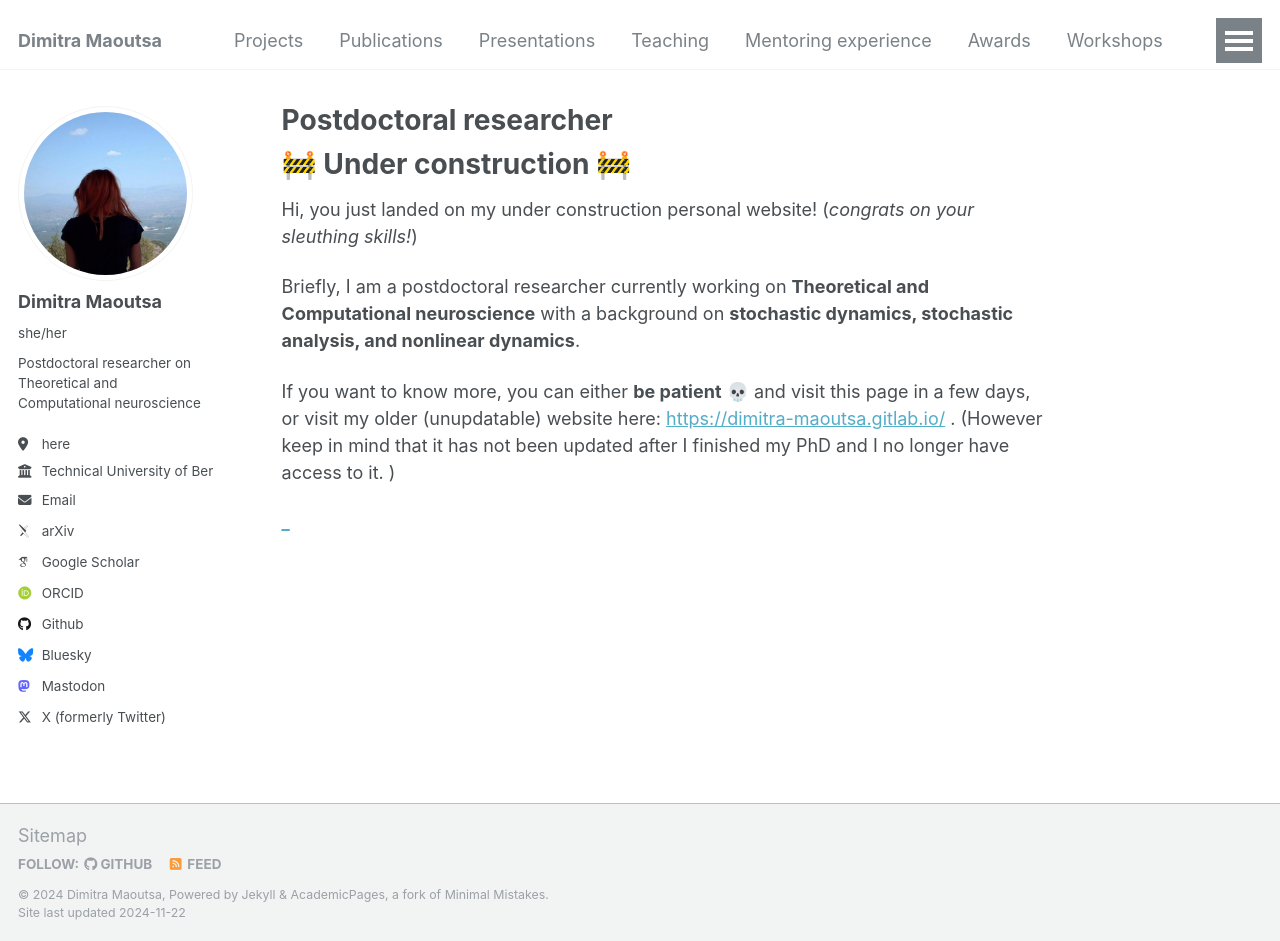
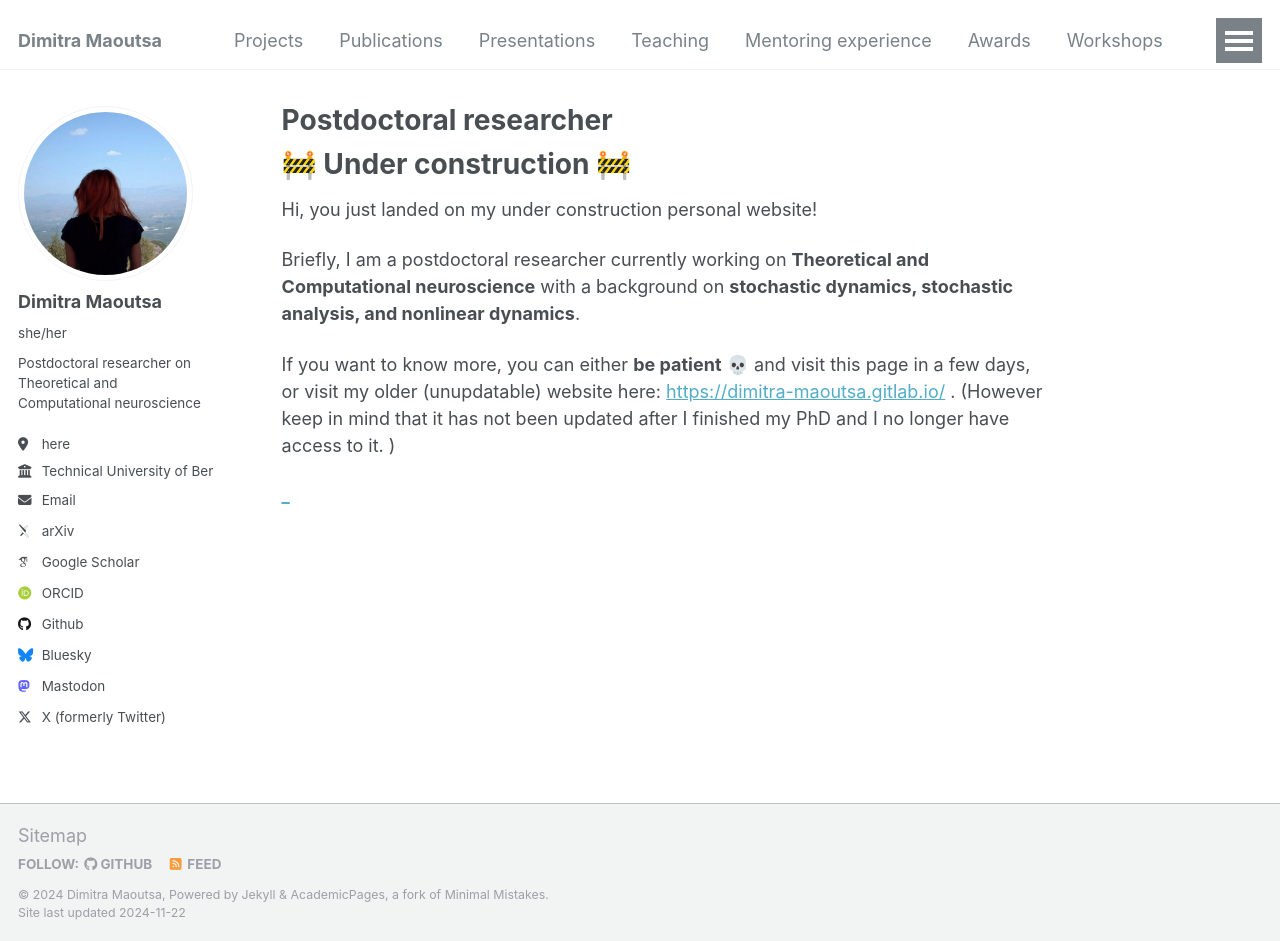
Before and after one commit to dimitra-maoutsa/dimitra-maoutsa.github.io, a Jekyll site: the page built from _pages/about.md, in a window 1280 px wide and 941 px high. Built offline with Jekyll 4.4.1, drawn with Linux system fonts in a browser that asks for light colours; emoji names are drawn with the system emoji font; some web fonts are replaced.

Commit message:
Update about.md

```diff
--- a/_pages/about.md
+++ b/_pages/about.md
@@ -9,7 +9,7 @@ redirect_from:
 
 :construction: Under construction :construction:
 ======
-Hi, you just landed on my under construction personal website! (_congrats on your sleuthing skills!_)
+Hi, you just landed on my under construction personal website!
 
 
 Briefly, I am a postdoctoral researcher currently working on **Theoretical and Computational neuroscience** with a background on **stochastic dynamics, stochastic analysis, and nonlinear dynamics**.
```
